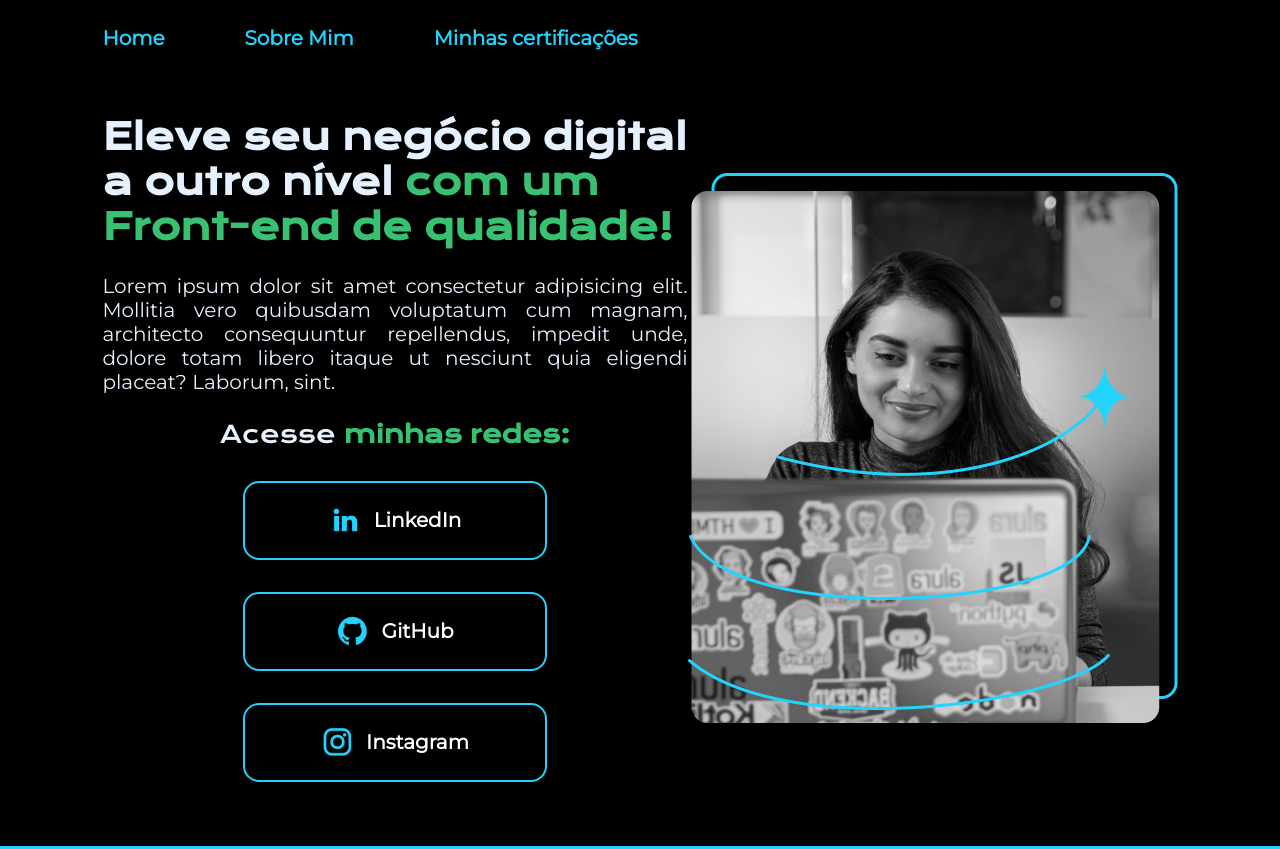
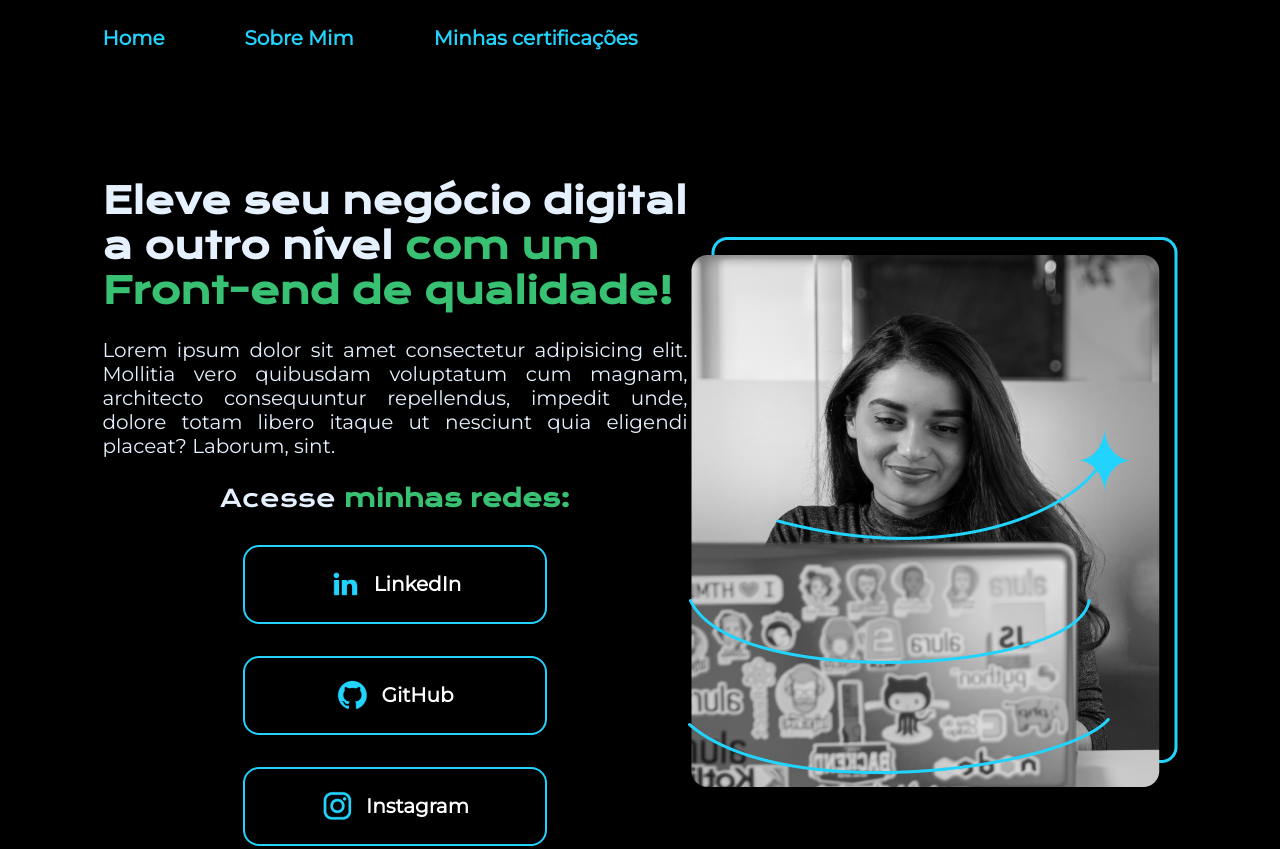
Before and after one commit to dev-iancarlossp/portfolio, a plain HTML site: page PROJ-001/index.html in a window 1280 px wide. Shown: the top 849 px of the page. Drawn offline with nearby package versions, Linux system fonts and the light colour scheme.

Commit message:
Update style.css

```diff
--- a/PROJ-001/styles/style.css
+++ b/PROJ-001/styles/style.css
@@ -32,7 +32,7 @@ body {
 .apresentacao {
     /* margin: 10%;
     margin-top: 5%; */
-    padding: 5% 8%;
+    padding: 10% 8%;
     display: flex;
     align-items: center;
     justify-content: space-between;
```
